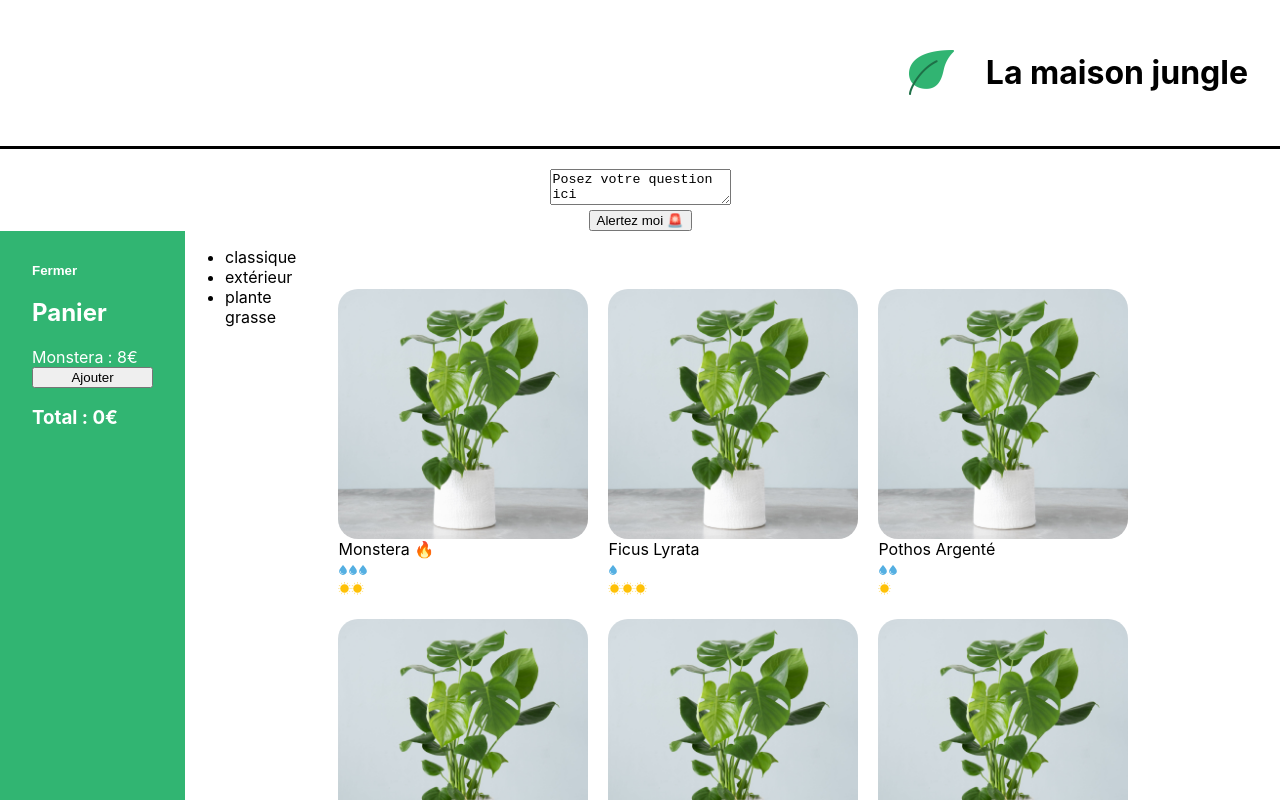
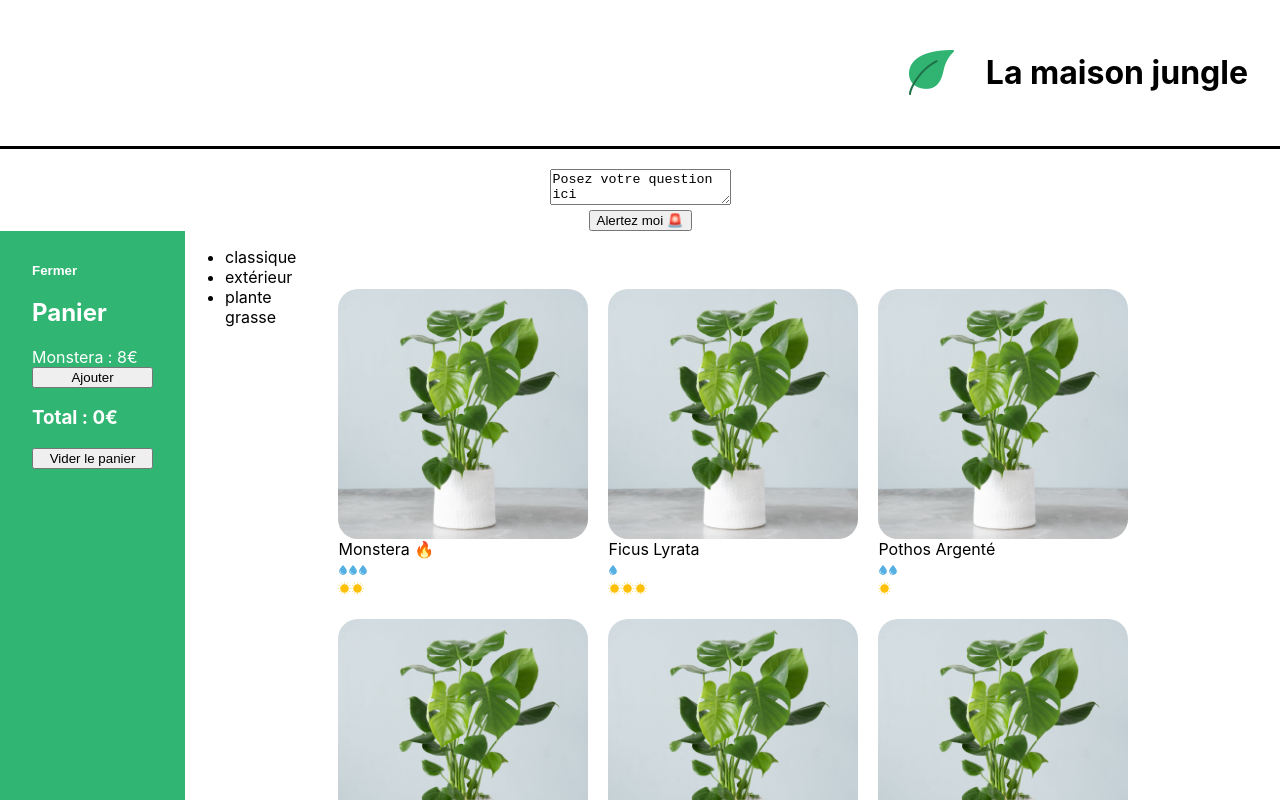
Before and after one commit to JuniorTak/Start-with-React, a React (Create React App) app: page / in a window 1280 px wide. Shown: the top 800 px of the page. Built offline with nearby package versions, Linux system fonts and the light colour scheme.

Commit message:
Edit the Cart component and add a button to empty the cart

```diff
--- a/src/components/Cart.js
+++ b/src/components/Cart.js
@@ -8,25 +8,16 @@ function Cart() {
 
 	return isOpen ? (
 		<div className='lmj-cart'>
-			<button
-				className='lmj-cart-toggle-button'
-				onClick={() => setIsOpen(false)}
-			>
-				Fermer
-			</button>
+			<button className='lmj-cart-toggle-button' onClick={() => setIsOpen(false)}>Fermer</button>
 			<h2>Panier</h2>
 			<div>Monstera : {monsteraPrice}€</div>
 			<button onClick={() => updateCart(cart + 1)}>Ajouter</button>
 			<h3>Total : {monsteraPrice * cart}€</h3>
+            <button onClick={() => updateCart(0)}>Vider le panier</button>
 		</div>
 	) : (
 		<div className='lmj-cart-closed'>
-			<button
-				className='lmj-cart-toggle-button'
-				onClick={() => setIsOpen(true)}
-			>
-				Ouvrir le Panier
-			</button>
+			<button className='lmj-cart-toggle-button' onClick={() => setIsOpen(true)}>Ouvrir le Panier</button>
 		</div>
 	)
 }
```
